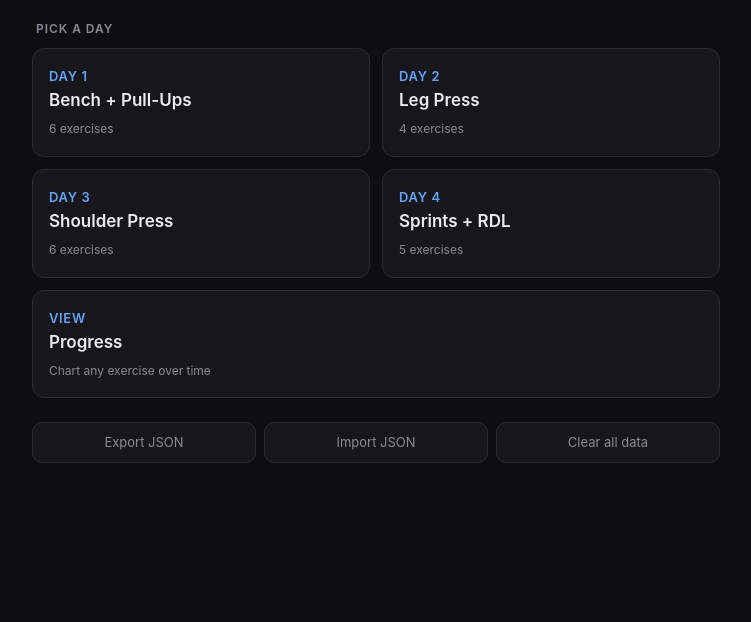
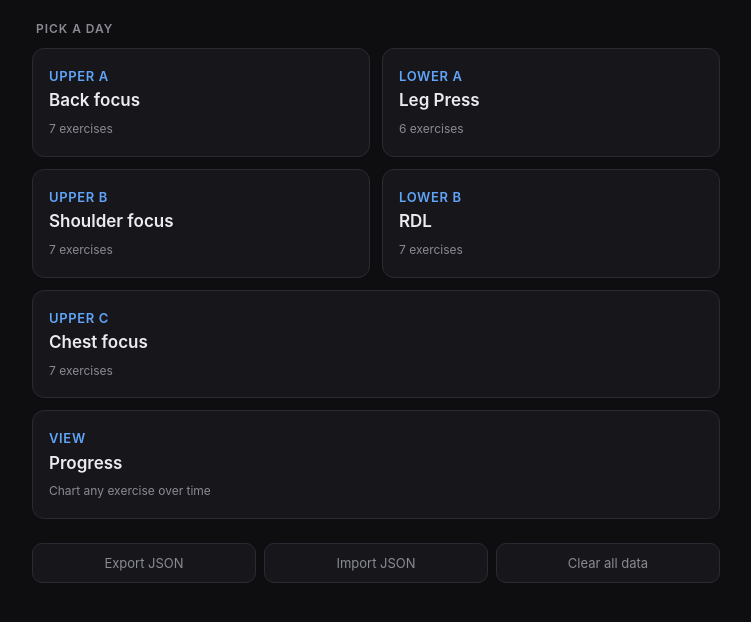
Before and after one commit to jakeappleton/workout-tracker, a plain HTML site: page index.html in a window 1280 px wide. Shown: the part 68-690 px from the top of the page, without its empty margins (264-1015 px from the left). Drawn offline with Linux system fonts and the light colour scheme.

Commit message:
Update to 5-day rotating upper/lower split

```diff
--- a/index.html
+++ b/index.html
@@ -491,49 +491,88 @@
 "use strict";
 
 // ---------- Program ----------
+// Day keys are short strings ("ua", "la", ...) so old numeric keys from prior
+// programs (1-4) remain distinguishable in saved history. See LEGACY_DAY_TITLES.
 const PROGRAM = {
-  1: {
-    title: "Bench + Pull-Ups",
+  ua: {
+    title: "Upper A",
+    subtitle: "Back focus",
     exercises: [
-      { name: "Bench Press",            target: "2x3-5, heavy",   type: "standard", sets: 2 },
-      { name: "Weighted Pull-Ups",      target: "2x3-5, heavy",   type: "standard", sets: 2 },
-      { name: "Incline Dumbbell Curl",  target: "2x to failure",  type: "standard", sets: 2 },
-      { name: "Cable Curl",             target: "2x to failure",  type: "standard", sets: 2 },
-      { name: "Tricep Pushdown",        target: "2x to failure",  type: "standard", sets: 2 },
-      { name: "Neck Flexion/Extension", target: "2x to failure",  type: "standard", sets: 2 },
+      { name: "Barbell Row",                  target: "2x5-8, heavy",  type: "standard", sets: 2 },
+      { name: "Weighted Pull-Ups",            target: "2x6-10",        type: "standard", sets: 2 },
+      { name: "Spider Curl on Lat Pulldown",  target: "2x to failure", type: "standard", sets: 2 },
+      { name: "Dumbbell Shoulder Press",      target: "1x6-10",        type: "standard", sets: 1 },
+      { name: "Dumbbell Bench Press",         target: "1x6-10",        type: "standard", sets: 1 },
+      { name: "Tricep Pushdown",              target: "1x to failure", type: "standard", sets: 1 },
+      { name: "Lateral Raise",                target: "1x to failure", type: "standard", sets: 1 },
     ],
   },
-  2: {
-    title: "Leg Press",
+  la: {
+    title: "Lower A",
+    subtitle: "Leg Press",
     exercises: [
-      { name: "Leg Press",           target: "2x5, heavy",    type: "standard", sets: 2 },
-      { name: "Leg Extension",       target: "2x to failure", type: "standard", sets: 2 },
-      { name: "Standing Calf Raise", target: "2x to failure", type: "standard", sets: 2 },
-      { name: "Hanging Leg Raise",   target: "2x to failure", type: "standard", sets: 2 },
+      { name: "Leg Press",                          target: "2x5-8, heavy",  type: "standard", sets: 2 },
+      { name: "Leg Extension",                      target: "1x to failure", type: "standard", sets: 1 },
+      { name: "Standing Monkey Foot Curl (Left)",   target: "1x to failure", type: "standard", sets: 1 },
+      { name: "Standing Monkey Foot Curl (Right)",  target: "1x to failure", type: "standard", sets: 1 },
+      { name: "Standing Calf Raise",                target: "1x to failure", type: "standard", sets: 1 },
+      { name: "Hanging Leg Raise",                  target: "1x to failure", type: "standard", sets: 1 },
     ],
   },
-  3: {
-    title: "Shoulder Press",
+  ub: {
+    title: "Upper B",
+    subtitle: "Shoulder focus",
     exercises: [
-      { name: "Overhead Press",            target: "2x3-5, heavy",  type: "standard", sets: 2 },
+      { name: "Overhead Press",            target: "2x5-8, heavy",  type: "standard", sets: 2 },
+      { name: "Lateral Raise",             target: "2x10-15",       type: "standard", sets: 2 },
       { name: "Hammer Curl",               target: "2x to failure", type: "standard", sets: 2 },
-      { name: "Cable Curl",                target: "2x to failure", type: "standard", sets: 2 },
-      { name: "Lateral Raise",             target: "2x to failure", type: "standard", sets: 2 },
-      { name: "Overhead Tricep Extension", target: "2x to failure", type: "standard", sets: 2 },
-      { name: "Wrist Curl",                target: "2x to failure", type: "standard", sets: 2 },
+      { name: "Chest-Supported Row",       target: "1x6-10",        type: "standard", sets: 1 },
+      { name: "Incline Dumbbell Press",    target: "1x6-10",        type: "standard", sets: 1 },
+      { name: "Overhead Tricep Extension", target: "1x to failure", type: "standard", sets: 1 },
+      { name: "Rear Delt Fly",             target: "1x to failure", type: "standard", sets: 1 },
     ],
   },
-  4: {
-    title: "Sprints + RDL",
+  lb: {
+    title: "Lower B",
+    subtitle: "RDL",
     exercises: [
-      { name: "Woodway Sprints",     target: "4-6 sprints, top speed (mph)", type: "sprints" },
-      { name: "Barbell RDL",         target: "2x5, heavy",    type: "standard", sets: 2 },
-      { name: "Seated Leg Curl",     target: "2x to failure", type: "standard", sets: 2 },
-      { name: "Farmer's Carry",      target: "2x to failure (lbs × sec)", type: "carry", sets: 2 },
-      { name: "Neck Lateral Flexion",target: "2x to failure", type: "standard", sets: 2 },
+      { name: "Barbell RDL",                         target: "2x5-8, heavy",  type: "standard", sets: 2 },
+      { name: "Bulgarian Split Squat (Left)",        target: "1x8-12",        type: "standard", sets: 1 },
+      { name: "Bulgarian Split Squat (Right)",       target: "1x8-12",        type: "standard", sets: 1 },
+      { name: "Standing Monkey Foot Curl (Left)",    target: "1x to failure", type: "standard", sets: 1 },
+      { name: "Standing Monkey Foot Curl (Right)",   target: "1x to failure", type: "standard", sets: 1 },
+      { name: "Seated Calf Raise",                   target: "1x to failure", type: "standard", sets: 1 },
+      { name: "Cable Crunch",                        target: "1x to failure", type: "standard", sets: 1 },
+    ],
+  },
+  uc: {
+    title: "Upper C",
+    subtitle: "Chest focus",
+    exercises: [
+      { name: "Bench Press",             target: "2x5-8, heavy",  type: "standard", sets: 2 },
+      { name: "Incline Dumbbell Press",  target: "2x6-10",        type: "standard", sets: 2 },
+      { name: "Cable Curl",              target: "2x to failure", type: "standard", sets: 2 },
+      { name: "Cable Row",               target: "1x6-10",        type: "standard", sets: 1 },
+      { name: "Dumbbell Shoulder Press", target: "1x6-10",        type: "standard", sets: 1 },
+      { name: "Tricep Pushdown",         target: "1x to failure", type: "standard", sets: 1 },
+      { name: "Cable Lateral Raise",     target: "1x to failure", type: "standard", sets: 1 },
     ],
   },
 };
+
+// Titles for old numeric day keys still present in saved history. Used only for display.
+const LEGACY_DAY_TITLES = {
+  1: "Bench + Pull-Ups",
+  2: "Leg Press",
+  3: "Shoulder Press",
+  4: "Sprints + RDL",
+};
+
+function dayLabel(key) {
+  if (PROGRAM[key]) return PROGRAM[key].title;
+  if (LEGACY_DAY_TITLES[key] != null) return LEGACY_DAY_TITLES[key];
+  return "Workout";
+}
 
 // ---------- Storage ----------
 const STORAGE_KEY = "wt.workouts.v1";
@@ -678,18 +717,22 @@ function renderHome() {
 
   const grid = document.createElement("div");
   grid.className = "day-grid";
-  for (const k of Object.keys(PROGRAM)) {
+  const dayKeys = Object.keys(PROGRAM);
+  dayKeys.forEach((k, i) => {
     const day = PROGRAM[k];
+    // If we have an odd number of day cards, let the last one span both columns
+    // so the grid doesn't end with a half-empty row before the Progress card.
+    const spanFull = (i === dayKeys.length - 1) && (dayKeys.length % 2 === 1);
     const card = el(`
-      <button class="day-card" type="button">
-        <div class="num">DAY ${k}</div>
-        <div class="title">${escapeHTML(day.title)}</div>
+      <button class="day-card${spanFull ? " full" : ""}" type="button">
+        <div class="num">${escapeHTML(day.title.toUpperCase())}</div>
+        <div class="title">${escapeHTML(day.subtitle || "")}</div>
         <div class="meta">${day.exercises.length} exercises</div>
       </button>
     `);
-    card.addEventListener("click", () => navigate("day", { day: Number(k) }));
+    card.addEventListener("click", () => navigate("day", { day: k }));
     grid.appendChild(card);
-  }
+  });
   const progressCard = el(`
     <button class="day-card full" type="button">
       <div class="num">VIEW</div>
@@ -704,11 +747,10 @@ function renderHome() {
   if (recent.length) {
     app.appendChild(el(`<div class="section-title">Recent sessions</div>`));
     for (const w of recent) {
-      const d = PROGRAM[w.day];
       const exCount = Object.keys(w.exercises || {}).length;
       const entry = el(`
         <div class="history-entry">
-          <div class="when"><span>${escapeHTML(fmtDate(w.ts))}</span><span style="color:var(--muted)">Day ${w.day} · ${escapeHTML(d ? d.title : "")}</span></div>
+          <div class="when"><span>${escapeHTML(fmtDate(w.ts))}</span><span style="color:var(--muted)">${escapeHTML(dayLabel(w.day))}</span></div>
           <div class="sets" style="color:var(--muted)">${exCount} exercise${exCount === 1 ? "" : "s"} logged</div>
         </div>
       `);
@@ -729,8 +771,8 @@ function renderHome() {
   settings.querySelector("#clearBtn").addEventListener("click", clearData);
 }
 
-function renderDay(dayNum) {
-  const day = PROGRAM[dayNum];
+function renderDay(dayKey) {
+  const day = PROGRAM[dayKey];
   if (!day) return navigate("home");
 
   // Seed draft only for exercises not already in the draft (so a history detour preserves in-progress entries).
@@ -759,7 +801,7 @@ function renderDay(dayNum) {
   const header = el(`
     <header class="bar">
       <button class="icon ghost" id="backBtn" type="button" aria-label="Back">←</button>
-      <h1>Day ${dayNum} <span class="sub">${escapeHTML(day.title)}</span></h1>
+      <h1>${escapeHTML(day.title)} <span class="sub">${escapeHTML(day.subtitle || "")}</span></h1>
     </header>
   `);
   app.appendChild(header);
@@ -774,7 +816,7 @@ function renderDay(dayNum) {
   `);
   document.body.appendChild(bar);
   document.body.classList.add("has-save-bar");
-  bar.querySelector("#saveBtn").addEventListener("click", () => saveWorkout(dayNum));
+  bar.querySelector("#saveBtn").addEventListener("click", () => saveWorkout(dayKey));
 
   // Remove any stray save bars when navigating
   cleanupOnNavigate(bar);
@@ -1035,8 +1077,8 @@ function normalizeSet(type, s) {
 }
 
 // ---------- Save ----------
-function saveWorkout(dayNum) {
-  const day = PROGRAM[dayNum];
+function saveWorkout(dayKey) {
+  const day = PROGRAM[dayKey];
   const exercisesPayload = {};
   let anyData = false;
 
@@ -1061,7 +1103,7 @@ function saveWorkout(dayNum) {
   const all = loadWorkouts();
   all.push({
     ts: Date.now(),
-    day: dayNum,
+    day: dayKey,
     exercises: exercisesPayload,
   });
   saveWorkouts(all);
@@ -1361,7 +1403,7 @@ function renderHistoryEntry(entry, prevEntry, type) {
 
   const head = document.createElement("div");
   head.className = "when";
-  head.innerHTML = `<span>${escapeHTML(fmtDate(entry.ts))}</span><span style="color:var(--muted)">Day ${entry.day}</span>`;
+  head.innerHTML = `<span>${escapeHTML(fmtDate(entry.ts))}</span><span style="color:var(--muted)">${escapeHTML(dayLabel(entry.day))}</span>`;
   wrap.appendChild(head);
 
   const setsLine = document.createElement("div");
```
